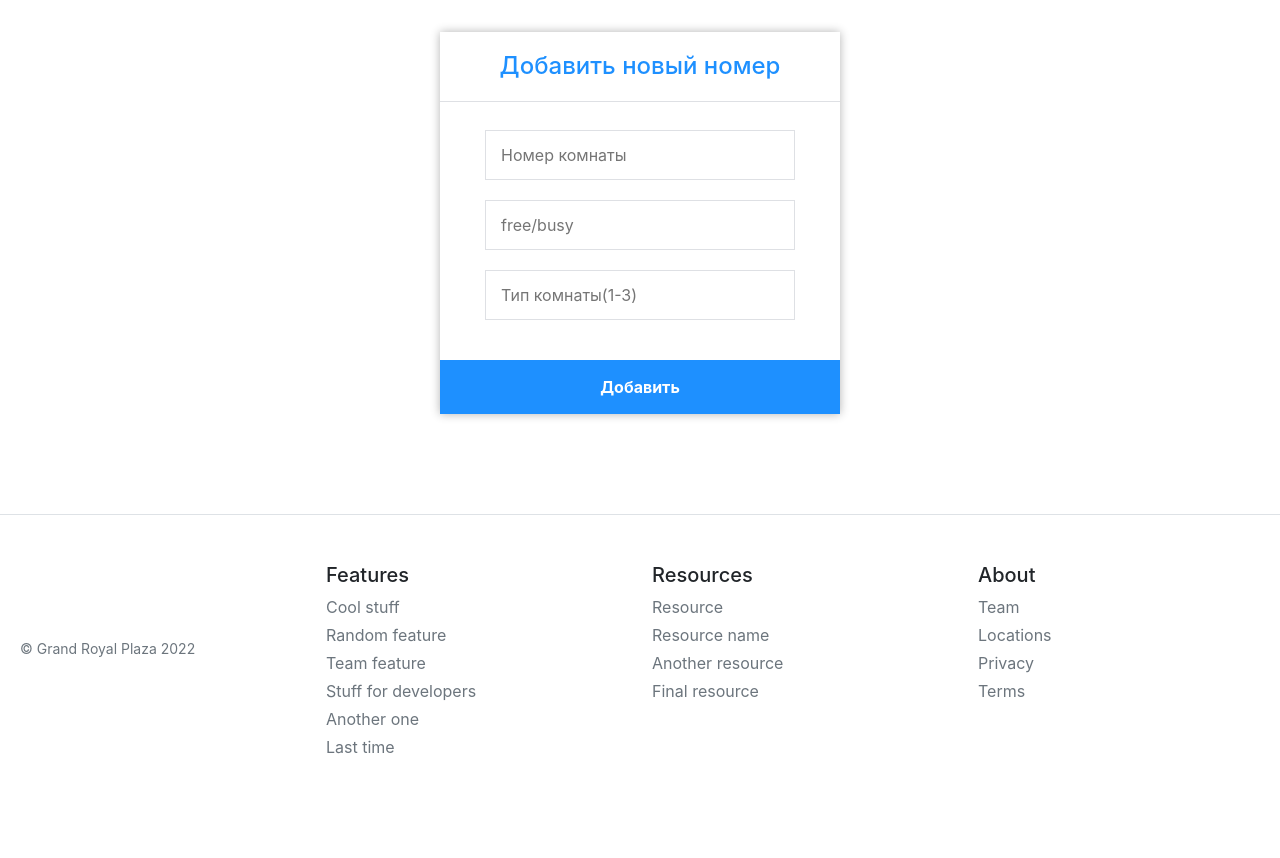
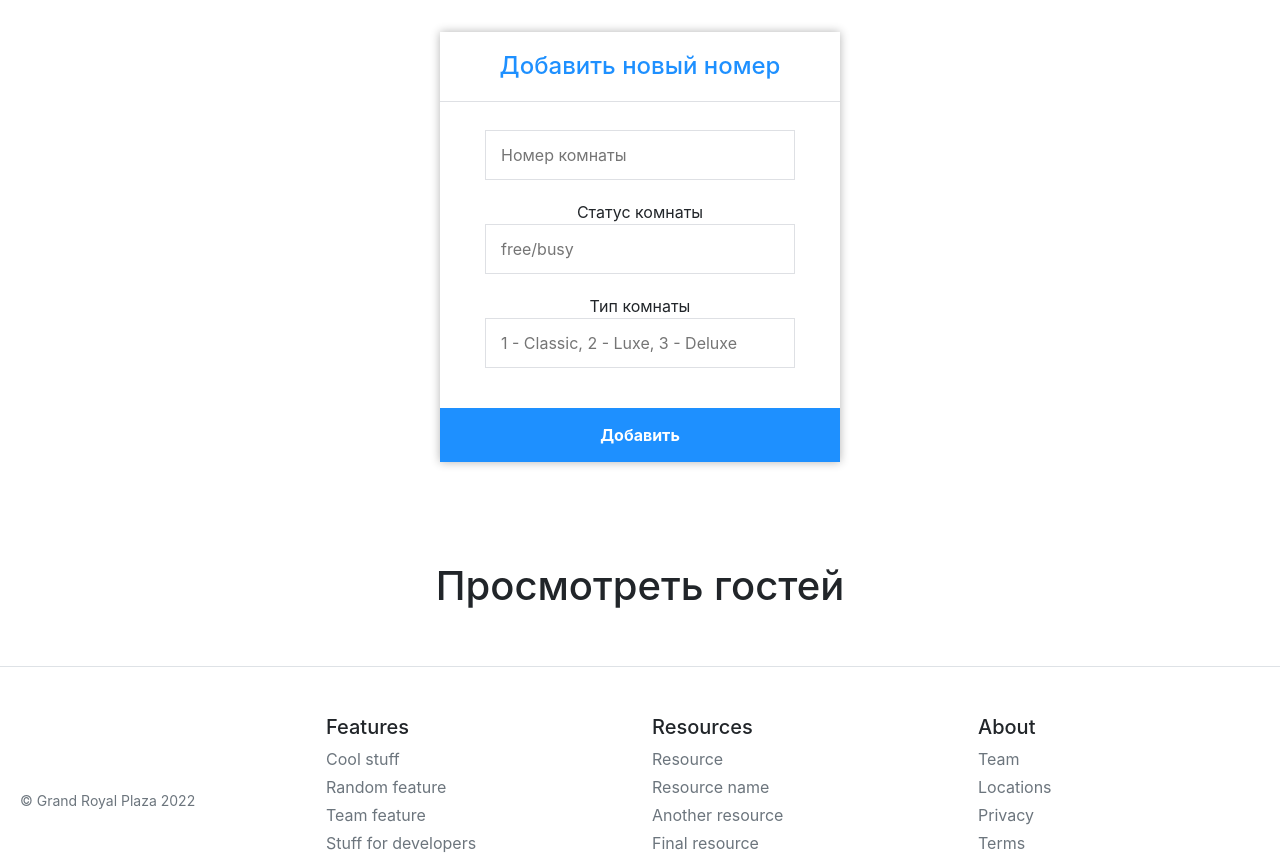
Before and after one commit to loserMaru/HotelProject, a Flask app: page /admin in a window 1280 px wide. Shown: the part 139-997 px from the top of the page. Before the commit the page ends 893 px from the top, so only its background shows below. Run offline with Flask 2, Linux system fonts and the light colour scheme; the visitor is signed in with stand-in values (Sample User, id 1); parts of the project's set-up code (start-up, migrations or seed data) failed here and were passed over; some libraries are stand-ins or nearby versions.

Commit message:
Admin panel add new number

```diff
--- a/form/admin.py
+++ b/form/admin.py
@@ -1,4 +1,4 @@
-from flask import Flask, render_template, session, redirect
+from flask import Flask, render_template, session, redirect, request
 
 from flask_mysqldb import MySQL
 
@@ -10,4 +10,24 @@ mysql = MySQL(app)
 def admin():
     if session['username'] != 'admin':
         return redirect('/')
-    return render_template('admin.html')
+    cursor = mysql.connection.cursor()
+    msg = ''
+    msgr = ''
+    if request.method == 'POST' and 'number' in request.form and 'status' in request.form and 'roomType' in request.form:
+        num = request.form['number']
+        status = request.form['status']
+        rtype = request.form['roomType']
+        print(num, status, rtype)
+        try:
+            cursor.execute(f"SELECT * FROM room WHERE roomNumber={num}")
+            x = cursor.fetchone()
+            if x is None:
+                cursor.execute(f'''INSERT INTO `room` (`roomNumber`, `status`, `RoomType_idRoomType`)
+                                VALUES ('{num}', '{status}', '{rtype}')''')
+                mysql.connection.commit()
+                msgr = 'Номер успешно создан'
+            elif x['roomNumber'] == int(num):
+                msg = 'Такой номер уже существует'
+        except(Exception,):
+            msg = 'Данные неверны'
+    return render_template('admin.html', msg=msg, msgr=msgr)
--- a/main.py
+++ b/main.py
@@ -42,7 +42,7 @@ app.add_url_rule('/register', methods=['GET', 'POST'], view_func=auth.register)
 
 
 # Admin panel
-app.add_url_rule('/admin', view_func=admin.admin)
+app.add_url_rule('/admin', methods=['GET', 'POST'], view_func=admin.admin)
 
 
 @app.route('/booking', methods=['GET', 'POST'])
--- a/templates/admin.html
+++ b/templates/admin.html
@@ -5,25 +5,29 @@
 {% endblock %}
 
 {% block body %}
-<div class="login" style="">
+<div class="login">
     <h1>Добавить новый номер</h1>
     <form id="form" method="post">
         <label for="number">
             <i class="fa fa-user"></i>
         </label>
         <input type="text" name="number" placeholder="Номер комнаты" id="number" required>
-        <label for="status">
+        <label for="status"> Статус комнаты
             <i class="fa fa-lock"></i>
         </label>
         <input type="text" name="status" placeholder="free/busy" id="status" required>
-        <label for="roomType">
+        <label for="roomType"> Тип комнаты
             <i class="fa fa-lock"></i>
         </label>
-        <input type="text" name="roomType" placeholder="Тип комнаты(1-3)" id="roomType" required>
-        <div class="msg"><span style="color:red; font-size: 18px"></span></div>
+        <input type="text" name="roomType" placeholder="1 - Classic, 2 - Luxe, 3 - Deluxe" id="roomType" required>
+        <div class="msg"><span style="color:red; font-size: 18px">{{ msg }}</span></div>
+        <div class="msg"><span style="color:green; font-size: 18px">{{ msgr }}</span></div>
         <input type="submit" value="Добавить">
     </form>
 </div>
+
+<div class="block-right">
+    <h1>Просмотреть гостей</h1>
 </div>
 
 <style>
@@ -35,9 +39,8 @@
     }
 
     .block-right {
-        width: 50%;
         overflow: auto;
-        float: right;
+        text-align: center;
     }
 
     .login, .register {
```
